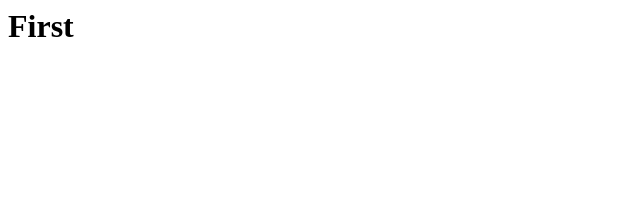
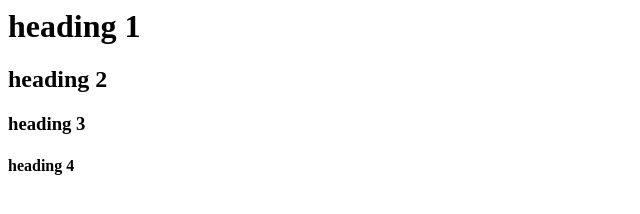
Before and after one commit to Rathod-piyush-05/first, a plain HTML site: page index.html in a window 1280 px wide. Shown: the whole page, without its empty margins (0-640 px from the left). Drawn offline with Linux system fonts and the light colour scheme.

Commit message:
adding heading

```diff
--- a/index.html
+++ b/index.html
@@ -3,6 +3,9 @@
     <title>First</title>
     </head>
 <body>
-    <h1>First</h1>
-</head>
-</body></html>
+    <h1>heading 1</h1>
+    <h2>heading 2</h2>
+    <h3>heading 3</h3>
+    <h4>heading 4</h4>
+</body>
+</html>
```
